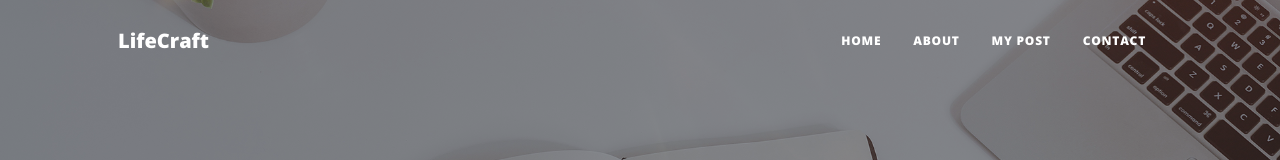
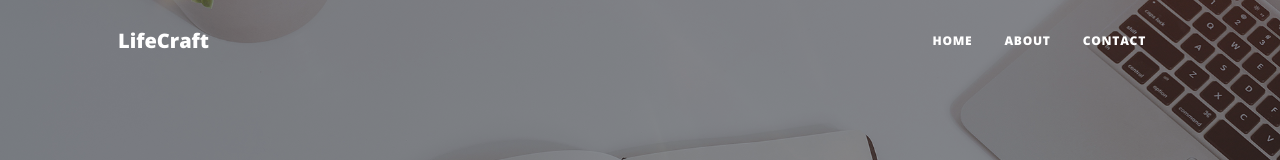
Before and after one commit to yadneshgondhali28/blog-website, a plain HTML site: page index.html in a window 1280 px wide. Shown: the top 160 px of the page. Drawn offline with nearby package versions, Linux system fonts and the light colour scheme.

Commit message:
Update index.html

```diff
--- a/index.html
+++ b/index.html
@@ -28,7 +28,6 @@
                     <ul class="navbar-nav ms-auto py-4 py-lg-0">
                         <li class="nav-item"><a class="nav-link px-lg-3 py-3 py-lg-4" href="index.html">Home</a></li>
                         <li class="nav-item"><a class="nav-link px-lg-3 py-3 py-lg-4" href="about.html">About</a></li>
-                        <li class="nav-item post-dropdown"><a class="nav-link px-lg-3 py-3 py-lg-4" href="post.html">My Post</a></li>
                         <li class="nav-item"><a class="nav-link px-lg-3 py-3 py-lg-4" href="contact.html">Contact</a></li>
                     </ul>
                 </div>
```
